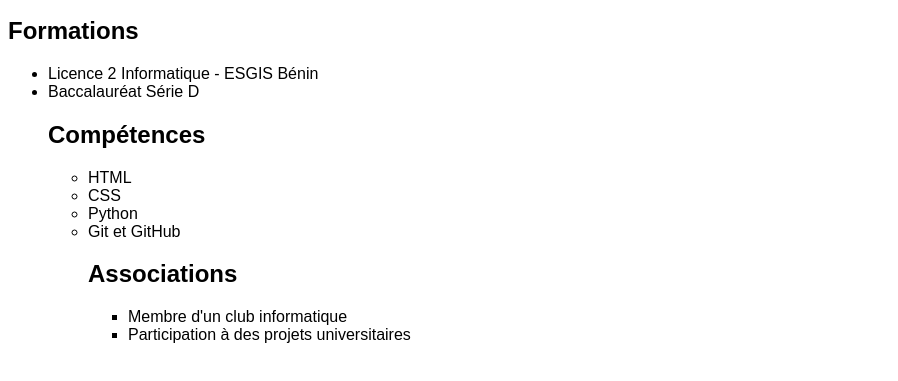
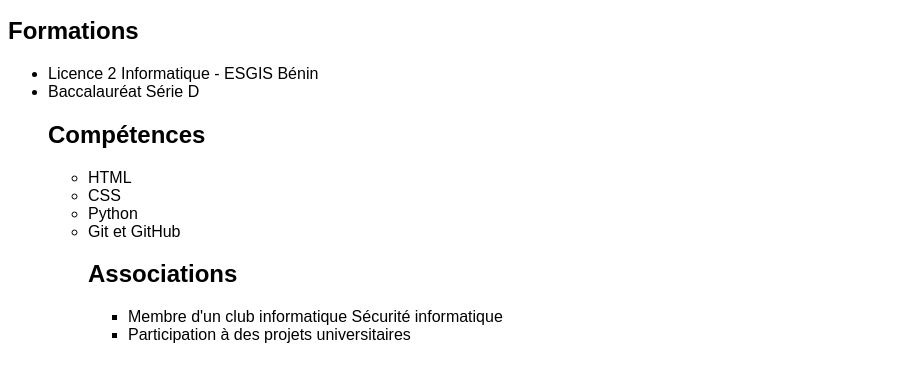
Before and after one commit to ariadedesouza8-max/mon-cv, a plain HTML site: page index.html in a window 1280 px wide. Shown: the part 101-482 px from the top of the page, without its empty margins (0-898 px from the left). Drawn offline with Linux system fonts and the light colour scheme.

Commit message:
personnalisation du cv

```diff
--- a/index.html
+++ b/index.html
@@ -28,7 +28,7 @@ les bases de données et les technologies numériques.
 <h2>Associations</h2>
 
 <ul>
-    <li>Membre d'un club informatique</li>
+    <li>Membre d'un club informatique Sécurité informatique</li>
     <li>Participation à des projets universitaires</li>
 </ul>
 </body>
```
